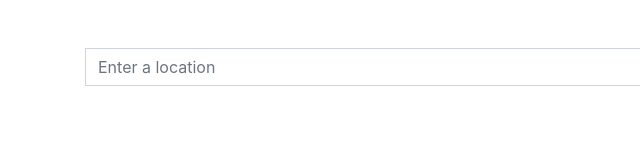
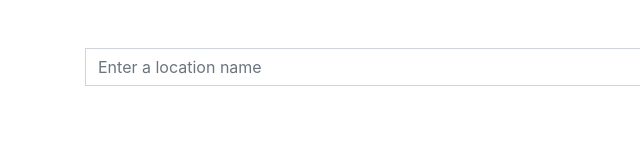
Before and after one commit to mondyfy/OSM-Live-Search, a plain HTML site: page index.html in a window 1280 px wide. Shown: the full height of the page, 0-640 px from the left. Drawn offline with nearby package versions, Linux system fonts and the light colour scheme.

Commit message:
update placeholder

```diff
--- a/index.html
+++ b/index.html
@@ -17,7 +17,7 @@
         type="text"
         id="search"
         autocomplete="off"
-        placeholder="Enter a location"
+        placeholder="Enter a location name"
         class="form-control"
       />
     </div>
```
